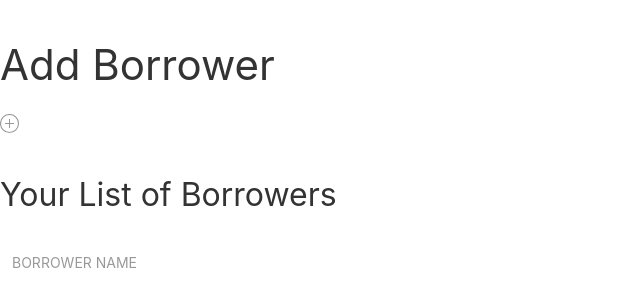
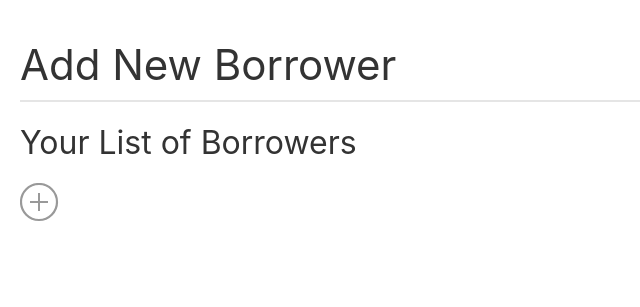
Before and after one commit to jeff-eng/Commune, a Django app: page /add-borrower in a window 1280 px wide. Shown: the part 80-387 px from the top of the page, without its empty margins (0-640 px from the left). Run offline with Django 3.2, Linux system fonts and the light colour scheme; lists and menus that the app fills with data are empty.

Commit message:
Used map function in the getBorrowerList() method and changed to a list from a table. Tweaked HTML.

```diff
--- a/inventory/api/serializers.py
+++ b/inventory/api/serializers.py
@@ -28,6 +28,7 @@ class AssetSerializer(serializers.ModelSerializer):
     borrower = BorrowerSerializer(allow_null=True, read_only=True)
     condition = serializers.ChoiceField(choices=Asset.CONDITION_TYPE, default='g')
     owner = serializers.ReadOnlyField(source='owner.username')
+    return_date = serializers.DateField(allow_null=True)
 
     class Meta:
         model = Asset
@@ -39,6 +40,7 @@ class AssetSerializer(serializers.ModelSerializer):
                   'condition',
                   'category',
                   'borrower',
+                  'return_date',
                   'is_dueback',
         )
 
--- a/inventory/templates/inventory/add_asset.html
+++ b/inventory/templates/inventory/add_asset.html
@@ -3,7 +3,7 @@
 {% block title %}Add Asset{% endblock%}
 
 {% block main %}
-<h1>Add New Asset</h1>
+<h1 class="uk-margin-left uk-heading-divider">Add New Asset</h1>
 
 <div class="uk-margin-left uk-margin-right">
     <form id="asset-create-form" class="uk-form-horizontal" uk-grid action="" method="POST">
--- a/inventory/templates/inventory/add_borrower.html
+++ b/inventory/templates/inventory/add_borrower.html
@@ -3,8 +3,7 @@
 {% block title%}Add Borrower{% endblock %}
 
 {% block main %}
-<h1>Add Borrower</h1>
-<a href="#add-borrower-modal" id="add-borrower-btn" class="uk-icon-link" uk-icon="plus-circle" uk-toggle></a>
+<h1 class="uk-margin-left uk-heading-divider">Add New Borrower</h1>
 <div id="add-borrower-modal" uk-modal>
 <div class="uk-modal-dialog uk-modal-body">
 <div class="uk-margin-left uk-margin-right">
@@ -20,21 +19,17 @@
         </div>
         <div class="uk-margin-left uk-margin-right">
             <button class="uk-button uk-button-default uk-modal-close" type="button">Cancel</button>
-            <input id="borrower-submit" type="submit" class="uk-button uk-button-primary uk-margin-auto-right" name="create" data-pk="{{ user.id }}" value="Add">
+            <input id="borrower-submit" class="uk-button uk-button-primary uk-margin-auto-right" uk-toggle="target: #add-borrower-modal" type="submit" name="create" data-pk="{{ user.id }}" value="Add">
         </div>
     </form>
 </div>
 </div>
 </div>
-<h2>Your List of Borrowers</h2>
-<table id="borrower-table" class="uk-table uk-table-divider">
-    <thead>
-        <tr>
-            <th>Borrower Name</th>
-        </tr>
-    </thead>
-</table>
-
+<div class="uk-margin-left uk-margin-right">
+    <h2>Your List of Borrowers</h2>
+    <ul id="borrower-list" class="uk-list uk-list-divider"></ul>
+    <a href="#add-borrower-modal" id="add-borrower-btn" class="uk-icon-link" uk-icon="icon: plus-circle; ratio: 2" uk-tooltip="title: Add New Borrower to List; pos: right" uk-toggle></a>
+</div>
 {% endblock %}
 
 {% block javascript %}
```
Also changed, not shown: inventory/static/js/app.js (+32 -18 lines).
